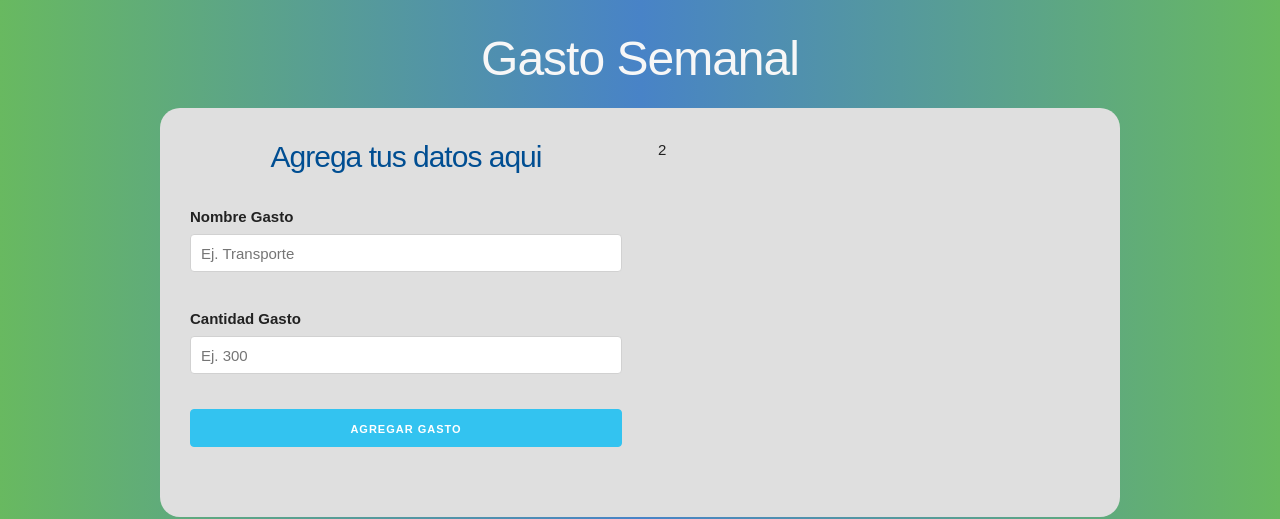
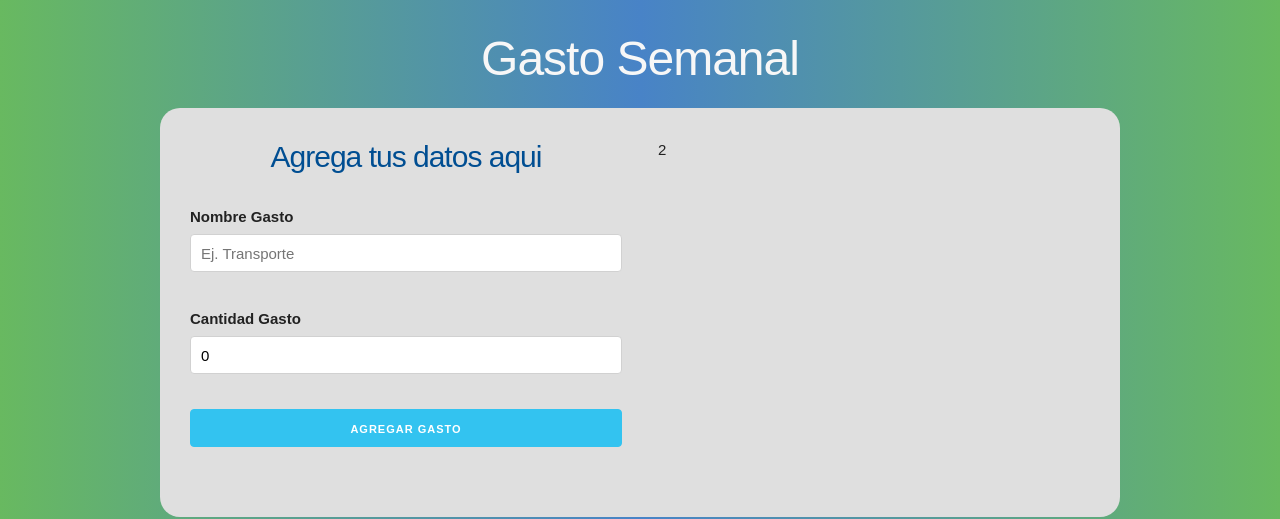
Before and after one commit to CarlosRQuinteroM/Presupuesto-, a React (Create React App) app: page / in a window 1280 px wide. Both pictures are taken after typing "5" into the empty fields and a click on the input "Definir Presupuesto". Shown: the top 519 px of the page. Built offline with nearby package versions, Linux system fonts and the light colour scheme.

Commit message:
creando state del form

```diff
--- a/src/components/Formulario.js
+++ b/src/components/Formulario.js
@@ -1,8 +1,33 @@
 import React, { useState} from 'react';
 
 const Formulario = () => {
-    return (
-         <form>
+
+
+     const[nombre, guardarNombre] = useState('')
+     const [cantidad, GuardarCantidad] = useState(0)
+   // cuando el usuario agrega un gasto
+   const agregarGasto = e => {
+       e.preventDefault()
+
+
+      // Validar gasto
+
+
+      //construir el gasto
+
+
+      //pasar el gasto al componente principal
+
+
+     // resetear el form
+
+   }
+
+     return (
+         <form
+         onSubmit={agregarGasto}
+
+         >
             <h2> Agrega tus datos aqui</h2>
 
             <div className="campo">
@@ -11,8 +36,10 @@ const Formulario = () => {
                   type="text"
                   className="u-full-width"
                   placeholder="Ej. Transporte"
+                  value={nombre}
+                  onChange={e => guardarNombre(e.target.value)}
                 />
-                </div>
+                   </div>
 
             <div className="campo">
                 <label>Cantidad Gasto</label>
@@ -20,7 +47,9 @@ const Formulario = () => {
                   type="number"
                   className="u-full-width"
                   placeholder="Ej. 300"
-               />
+                  value={cantidad}
+                  onChange={e =>  GuardarCantidad(e.target.value)}
+                 />
                </div>
 
               <input
```
